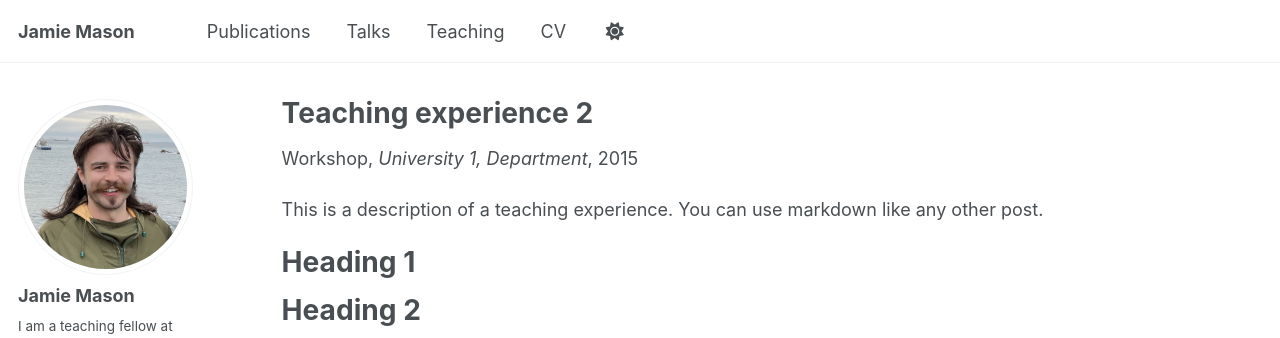
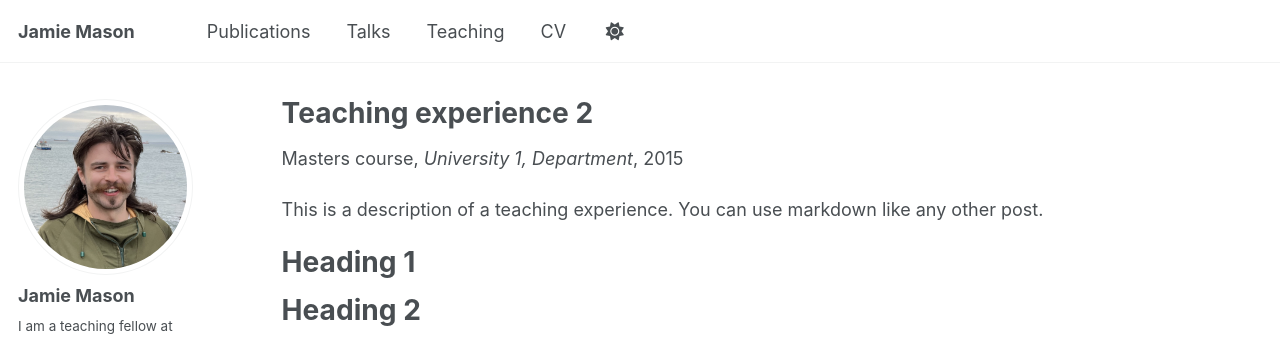
Before and after one commit to fake-versace/fake-versace.github.io, a Jekyll site: the page built from _teaching/2025-epiphany-representation-theory.md, in a window 1280 px wide and 1001 px high. Shown: the top 338 px of the window. Built offline with Jekyll 4.4.1, drawn with Linux system fonts in a browser that asks for light colours; some web fonts are replaced.

Commit message:
Update and rename 2015-spring-teaching-2.md to 2025-epiphany-representation-theory.md

```diff
--- a/_teaching/2015-spring-teaching-2.md
+++ b/_teaching/2025-epiphany-representation-theory.md
@@ -1,7 +1,7 @@
 ---
 title: "Teaching experience 2"
 collection: teaching
-type: "Workshop"
+type: "Masters course"
 permalink: /teaching/2015-spring-teaching-1
 venue: "University 1, Department"
 date: 2015-01-01
```
